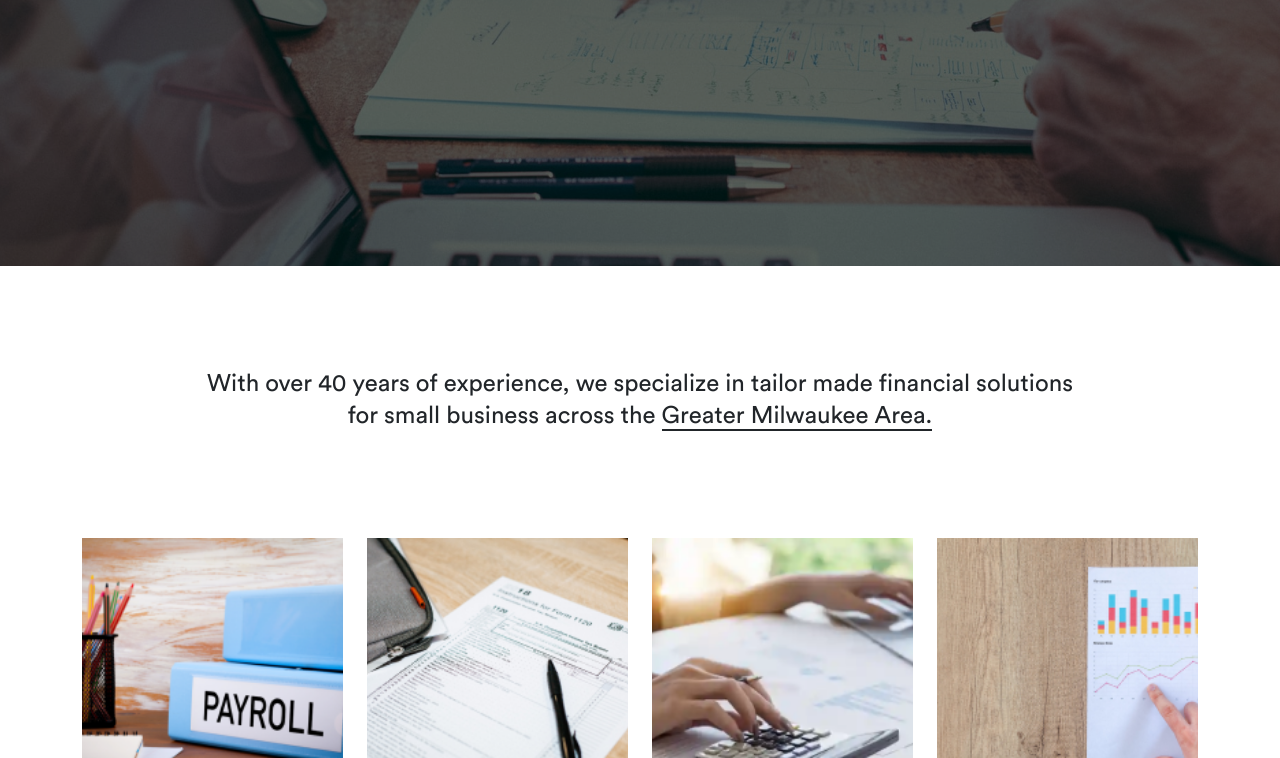
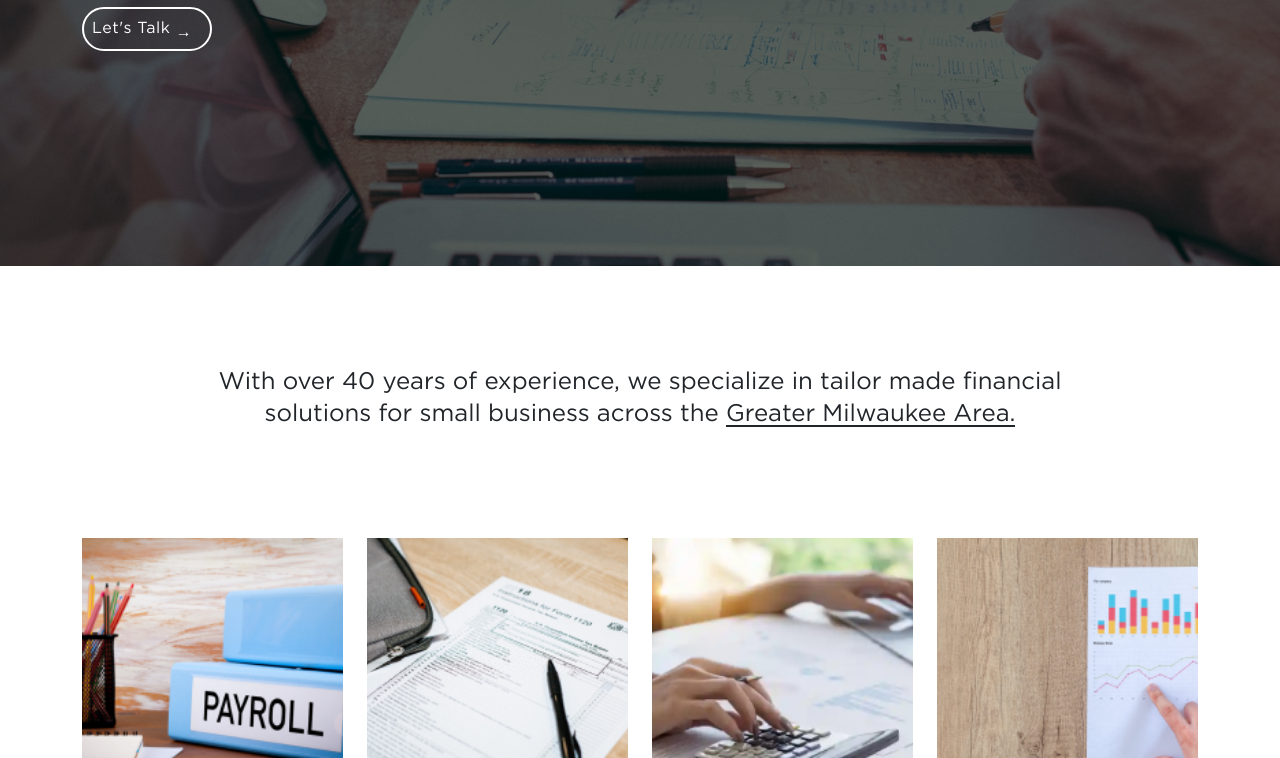
Before and after one commit to greenfieldian/jbtax, a Gatsby site: page / in a window 1280 px wide. Shown: the part 294-1052 px from the top of the page. Built offline with nearby package versions, Linux system fonts and the light colour scheme; Gatsby itself is replaced by a stand-in of ours.

Commit message:
change font

```diff
--- a/src/pages/layout.css
+++ b/src/pages/layout.css
@@ -1,28 +1,23 @@
 @font-face {
-    font-family: Circular;
-    src: url(../fonts/CircularXXWebTrial-Light.woff);
-    font-weight: 300;
-}
-@font-face {
-    font-family: Circular;
-    src: url(../fonts/CircularXXWebTrial-Regular.woff);
-    font-weight: 400;
-}
-@font-face {
-    font-family: Circular;
-    src: url(../fonts/lineto-circular-book-s.subset.ttf);
+    font-family: Gotham;
+    src: url(../fonts/Gotham-Book.ttf);
     font-weight: 500;
 }
 @font-face {
-    font-family: Circular;
-    src: url(../fonts/lineto-circular-bold-s.subset.ttf);
+    font-family: Gotham;
+    src: url(../fonts/Gotham-Bold.ttf);
     font-weight: 600;
+}
+@font-face {
+    font-family: Gotham;
+    src: url(../fonts/Gotham-Black.ttf);
+    font-weight: 700;
 }
 html, body {
     padding: 0;
     margin: 0;
     font-size: 16px;
-    font-family: Circular;
+    font-family: "Gotham";
     font-weight: 500;
 }
 h1 {
@@ -38,7 +33,7 @@ h3 {
     font-weight: 600;
 }
 input[type="text"], input[type="email"] {
-    padding: 12px;
+    padding: 14px 12px 14px 20px;
     outline: none;
     border-radius: 35px;
     border: none;
```
Also changed, not shown: src/fonts/Gotham-Black.ttf (added), src/fonts/Gotham-Bold.ttf (added), src/fonts/Gotham-Book.ttf (added).
